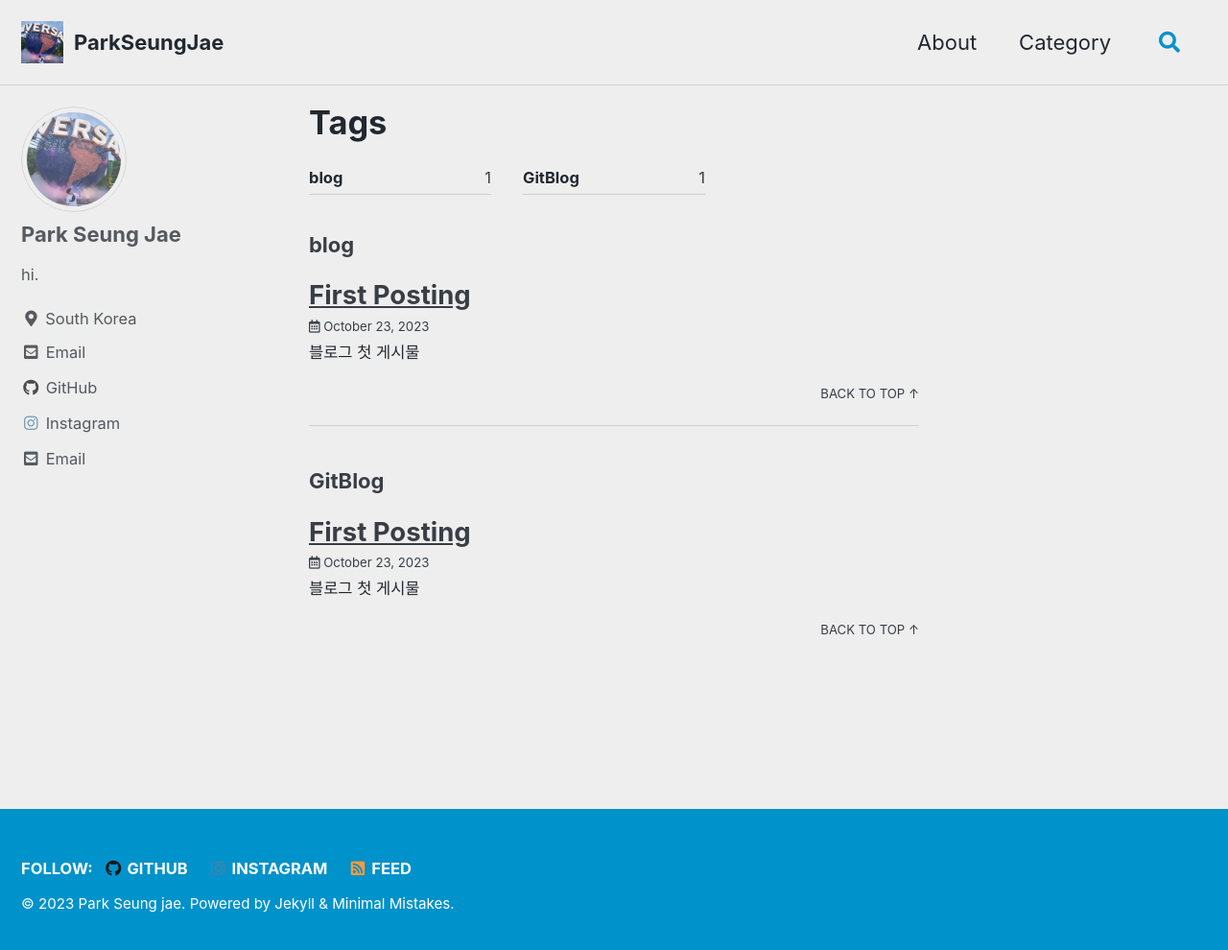
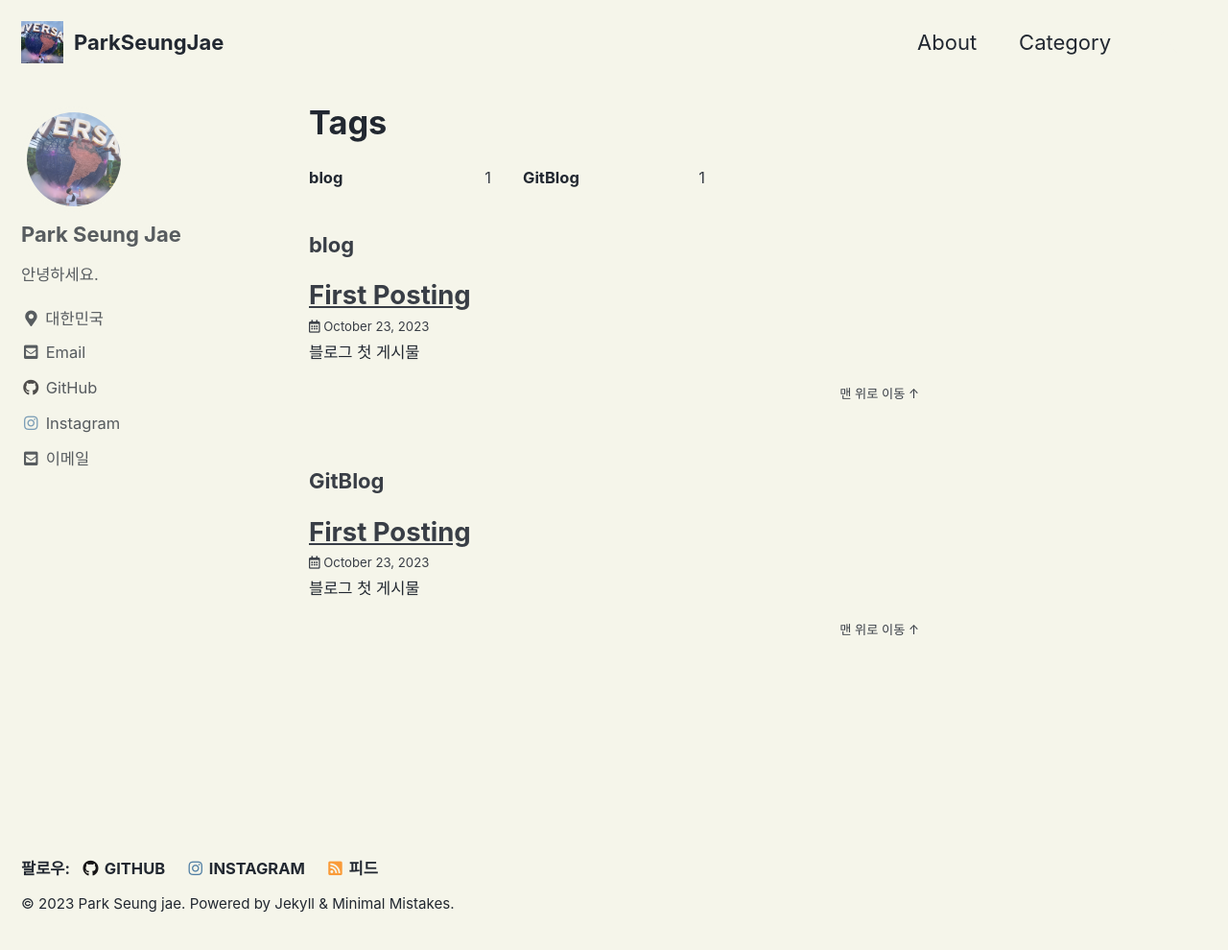
Before and after one commit to parkseungjae/parkseungjae.github.io, a Jekyll site: the page built from _pages/tag-archive.md, in a window 1280 px wide and 998 px high. Shown: the top 990 px of the window at 96% size. Built offline with Jekyll 4.4.1, drawn with Linux system fonts in a browser that asks for light colours; cached includes are drawn as plain includes.

Commit message:
color change

```diff
--- a/_config.yml
+++ b/_config.yml
@@ -15,7 +15,7 @@
 minimal_mistakes_skin    : "air" # "air", "aqua", "contrast", "dark", "dirt", "neon", "mint", "plum", "sunrise"
 
 # Site Settings
-locale                   : "en-US"
+locale                   : "ko"
 title                    : "ParkSeungJae"
 title_separator          : "-"
 subtitle                 : # site tagline that appears below site title in masthead
@@ -106,8 +106,8 @@ analytics:
 author:
   name             : "Park Seung Jae"
   avatar           : "/assets/images/logo.jpg"  # path of avatar image, e.g. "/assets/images/bio-photo.jpg"
-  bio              : "hi."
-  location         : "South Korea"
+  bio              : "안녕하세요."
+  location         : "대한민국"
   email            : "tmd0915mp@naver.com"
   links:
     - label: "Email"
--- a/_sass/minimal-mistakes/skins/_air.scss
+++ b/_sass/minimal-mistakes/skins/_air.scss
@@ -3,19 +3,19 @@
    ========================================================================== */
 
 /* Colors */
-$background-color: #eeeeee !default;
+$background-color: #f5f5ea !default;  /* #eeeeee */
 $text-color: #222831 !default;
 $muted-text-color: #393e46 !default;
-$primary-color: #0092ca !default;
-$border-color: mix(#fff, #393e46, 75%) !default;
+$primary-color: #f5f5ea !default;         /* #0092ca */
+$border-color: mix(#f5f5ea, #f5f5ea, 75%) !default;
 $footer-background-color: $primary-color !default;
 $link-color: #393e46 !default;
 $masthead-link-color: $text-color !default;
 $masthead-link-color-hover: $text-color !default;
-$navicon-link-color-hover: mix(#fff, $text-color, 80%) !default;
+$navicon-link-color-hover: mix(#222831, $text-color, 80%) !default;
 
 .page__footer {
-  color: #fff !important; // override
+  color: #222831 !important; // override #fff
 }
 
 .page__footer-follow .social-icons .svg-inline--fa {
```
